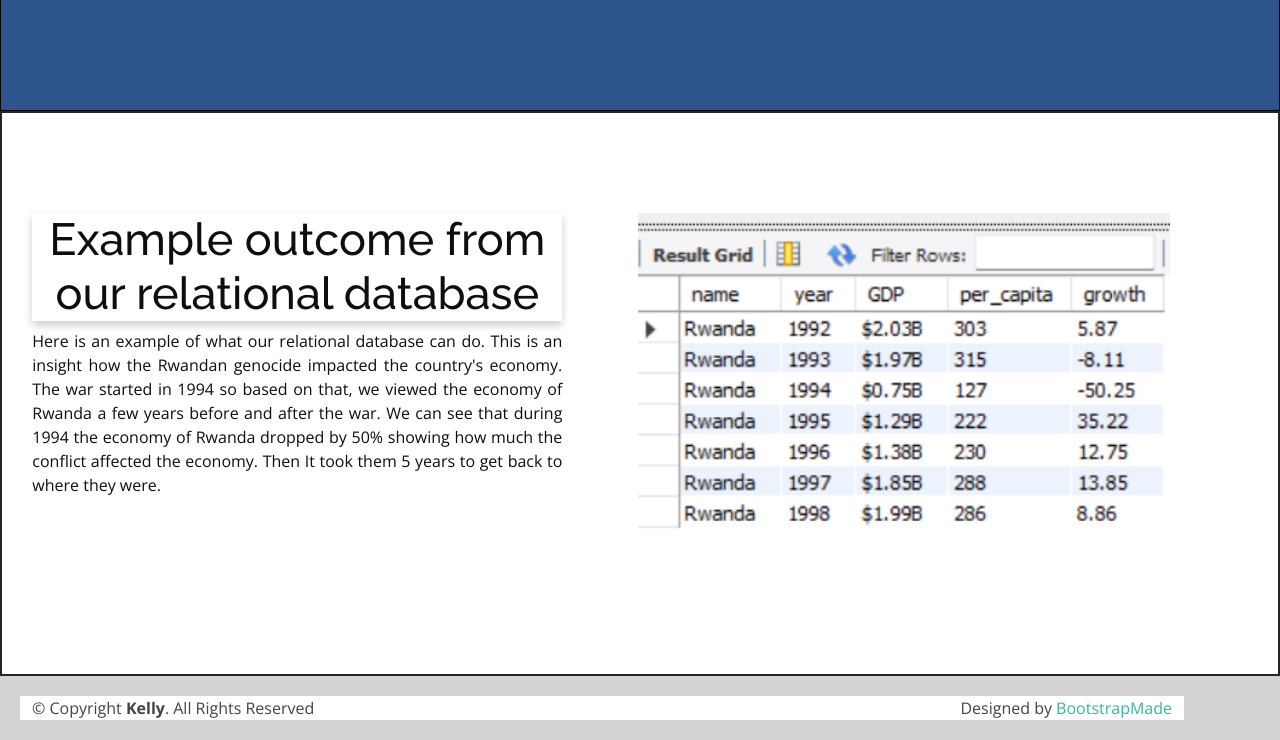
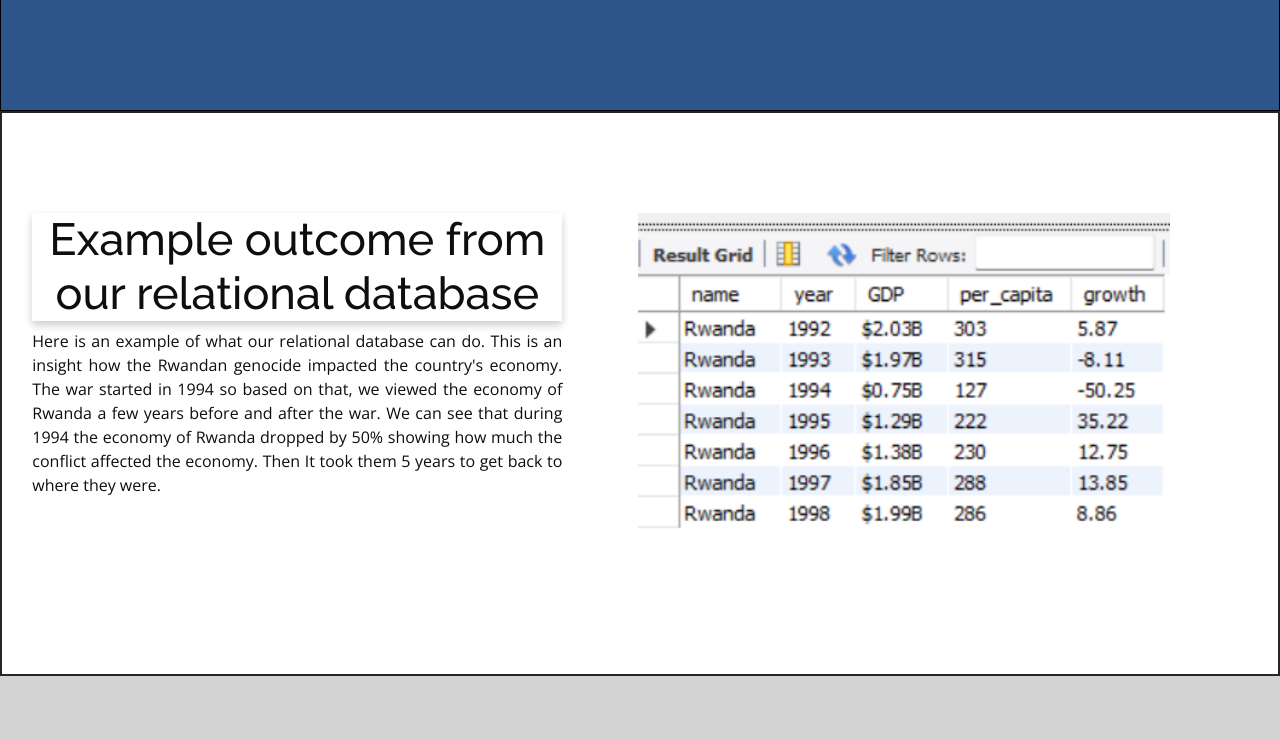
Before and after one commit to Simret-Melak/My-Website, a plain HTML site: page services.html in a window 1280 px wide. Shown: the part 2101-2841 px from the top of the page. After the commit the page ends 2817 px from the top, so only its background shows below. Drawn offline with nearby package versions, Linux system fonts and the light colour scheme.

Commit message:
edited services

```diff
--- a/services.html
+++ b/services.html
@@ -154,17 +154,7 @@
   <!-- ======= Footer ======= -->
   <footer id="footer">
     <div class="container">
-      <div class="copyright">
-        &copy; Copyright <strong><span>Kelly</span></strong>. All Rights Reserved
-      </div>
-      <div class="credits">
-        <!-- All the links in the footer should remain intact. -->
-        <!-- You can delete the links only if you purchased the pro version. -->
-        <!-- Licensing information: https://bootstrapmade.com/license/ -->
-        <!-- Purchase the pro version with working PHP/AJAX contact form: https://bootstrapmade.com/kelly-free-bootstrap-cv-resume-html-template/ -->
-        Designed by <a href="https://bootstrapmade.com/">BootstrapMade</a>
-      </div>
-    </div>
+
   </footer><!-- End  Footer -->
 
   <div id="preloader"></div>
```
